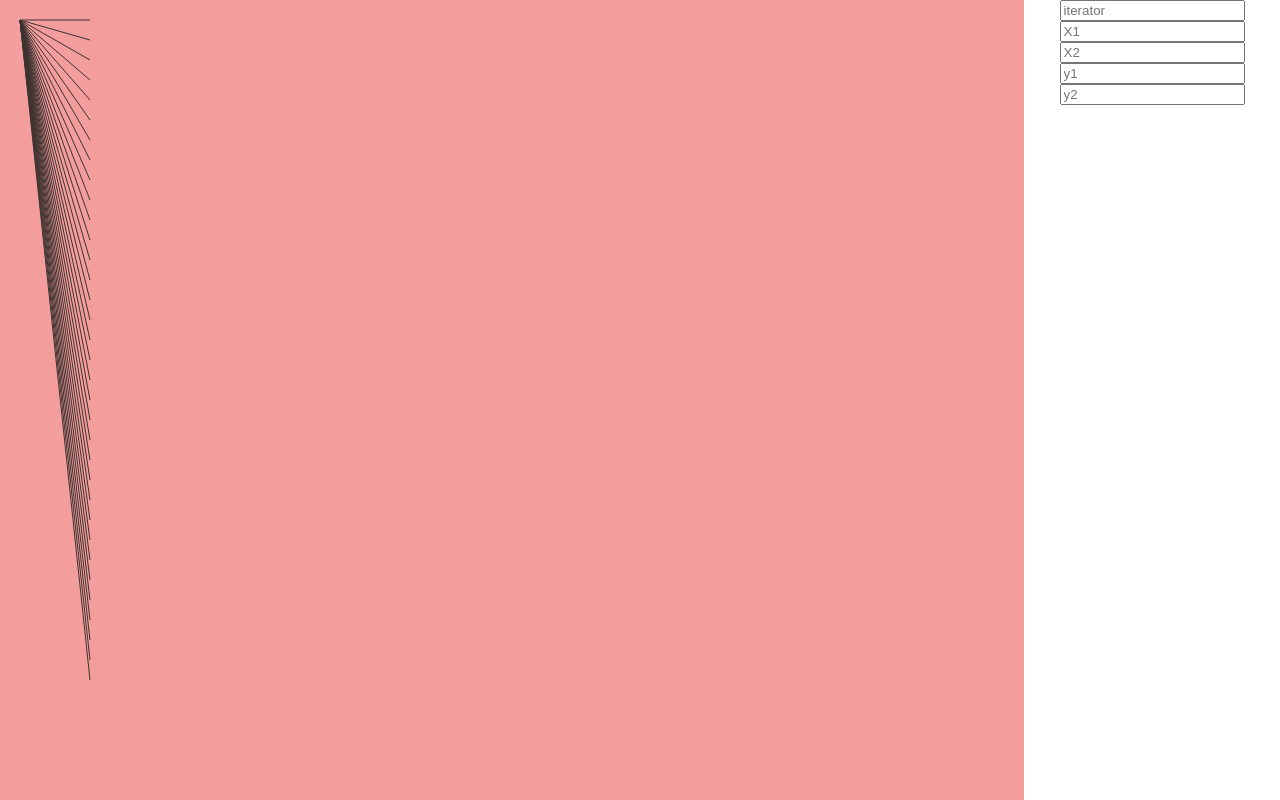
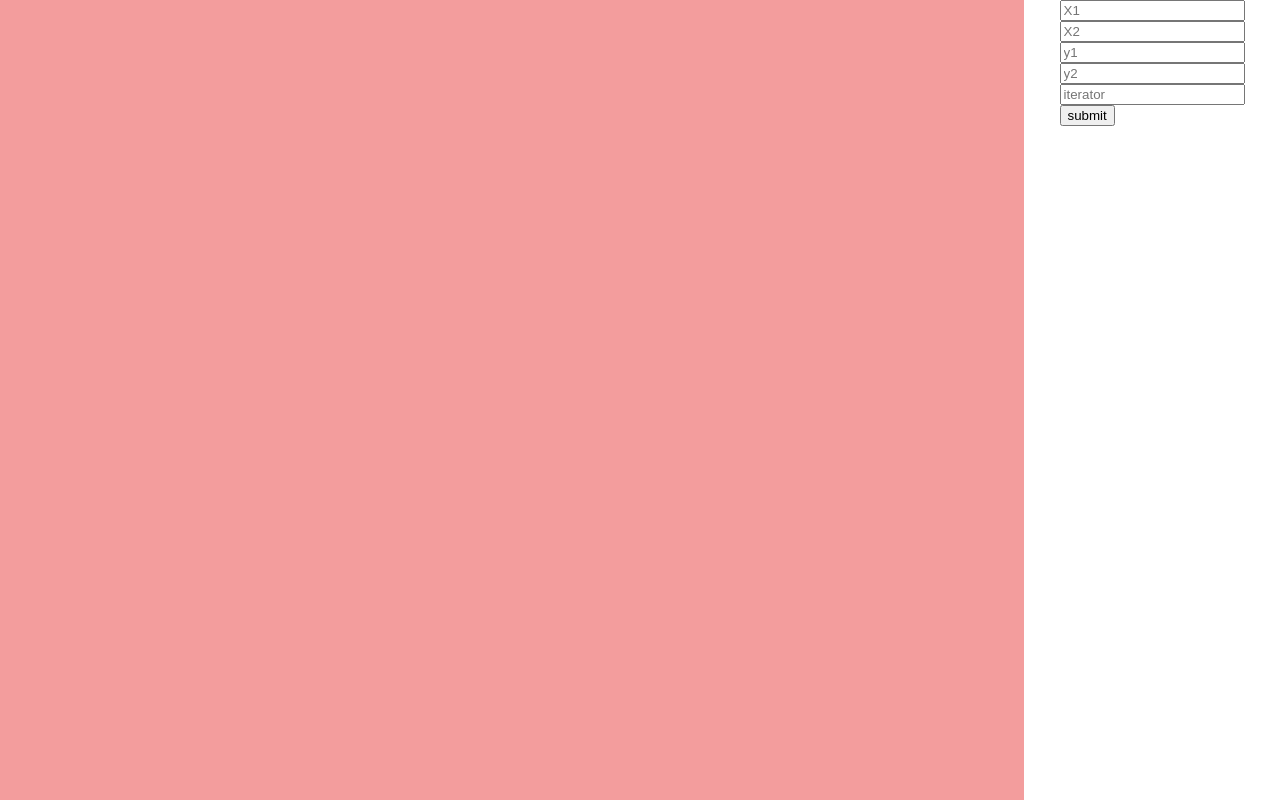
Before and after one commit to Kotauror/visuals, a plain HTML site: page index.html in a window 1280 px wide. Drawn offline with nearby package versions, Linux system fonts and the light colour scheme.

Commit message:
Add form to main page.

```diff
--- a/index.html
+++ b/index.html
@@ -13,12 +13,13 @@
   </head>
   <body>
     <div class="main"></div>
-    <form class="data_form" action="index.html" method="post">
-      <input type="text" name="" placeholder="iterator">
-      <input type="text" name="" placeholder="X1">
-      <input type="text" name="" placeholder="X2">
-      <input type="text" name="" placeholder="y1">
-      <input type="text" name="" placeholder="y2">
+    <form class="data_form">
+      <input type="text" class="x1" placeholder="X1">
+      <input type="text" class="x2" placeholder="X2">
+      <input type="text" class="y1" placeholder="y1">
+      <input type="text" class="y2" placeholder="y2">
+      <input type="text" class="iterator" placeholder="iterator">
+      <input type="submit" value="submit" class="submit">
     </form>
   </body>
 </html>
--- a/js/visuals.js
+++ b/js/visuals.js
@@ -5,15 +5,27 @@ $(document).ready(() => {
     .attr("height", "100%")
     .attr('class', 'svg')
 
+  $('.data_form').submit(function(event) {
+      event.preventDefault()
+      let x1 = $( ".x1" ).val();
+      let x2 = $( ".x2" ).val();
+      let y1 = $( ".y1" ).val();
+      let y2 = $( ".y2" ).val();
+      let iterator = $( ".iterator" ).val();
+      draw(x1, x2, y1, y2, iterator)
+  })
 
-  var i = 20;
-  for (;i < 700;) {
-  canvas.append("line")
-    .attr('x1', 20)
-    .attr('y1', 20)
-    .attr('x2', 90)
-    .attr('y2', i)
-    .style('stroke', '#3e3330')
-    i += 20
+  let draw = function(x1, x2, y1, y2, iterator) {
+    var i = iterator;
+    for (;i < 700;) {
+    canvas.append("line")
+      .attr('x1', x1)
+      .attr('y1', y1)
+      .attr('x2', x2 + iterator)
+      .attr('y2', y2)
+      .style('stroke', '#3e3330')
+      i += iterator
+    }
   }
+
 })
```
